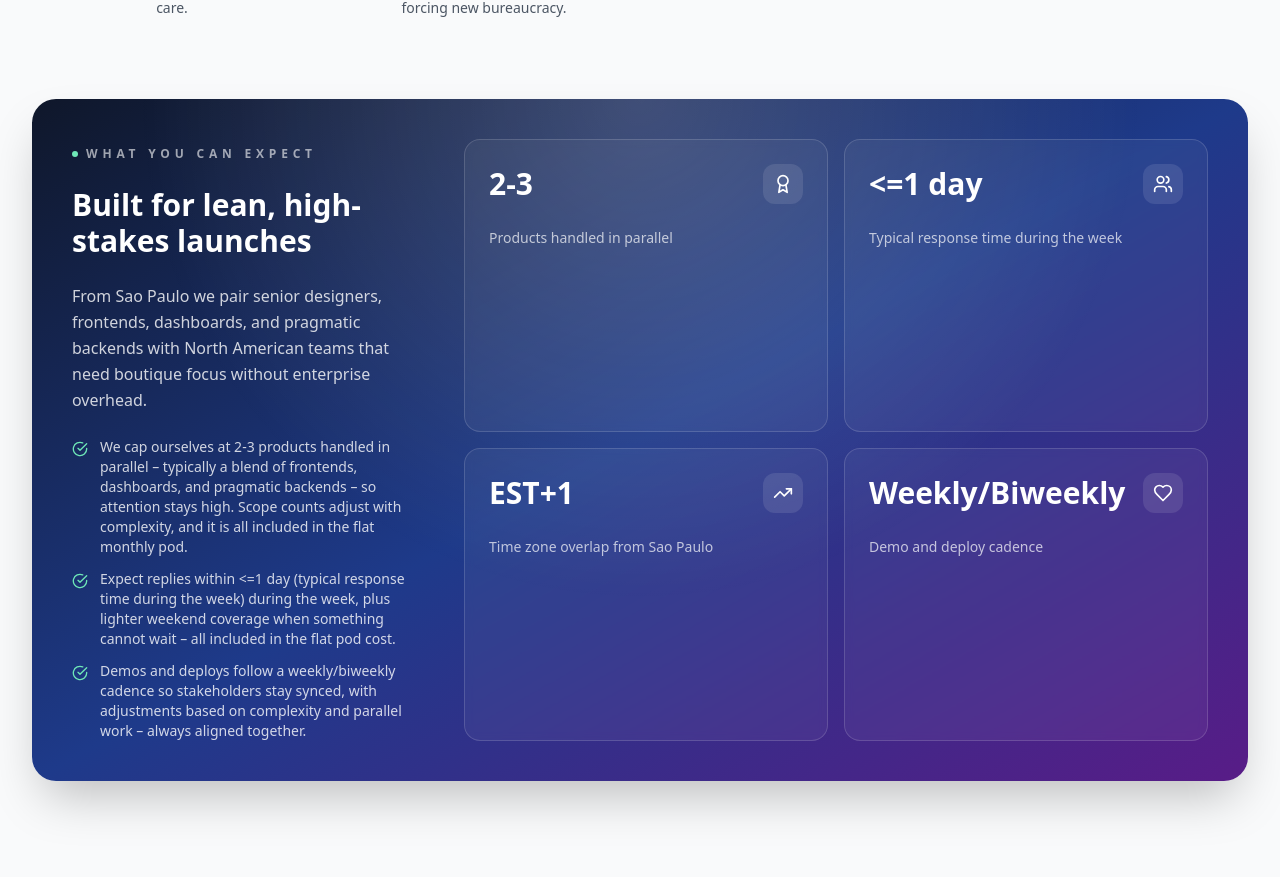
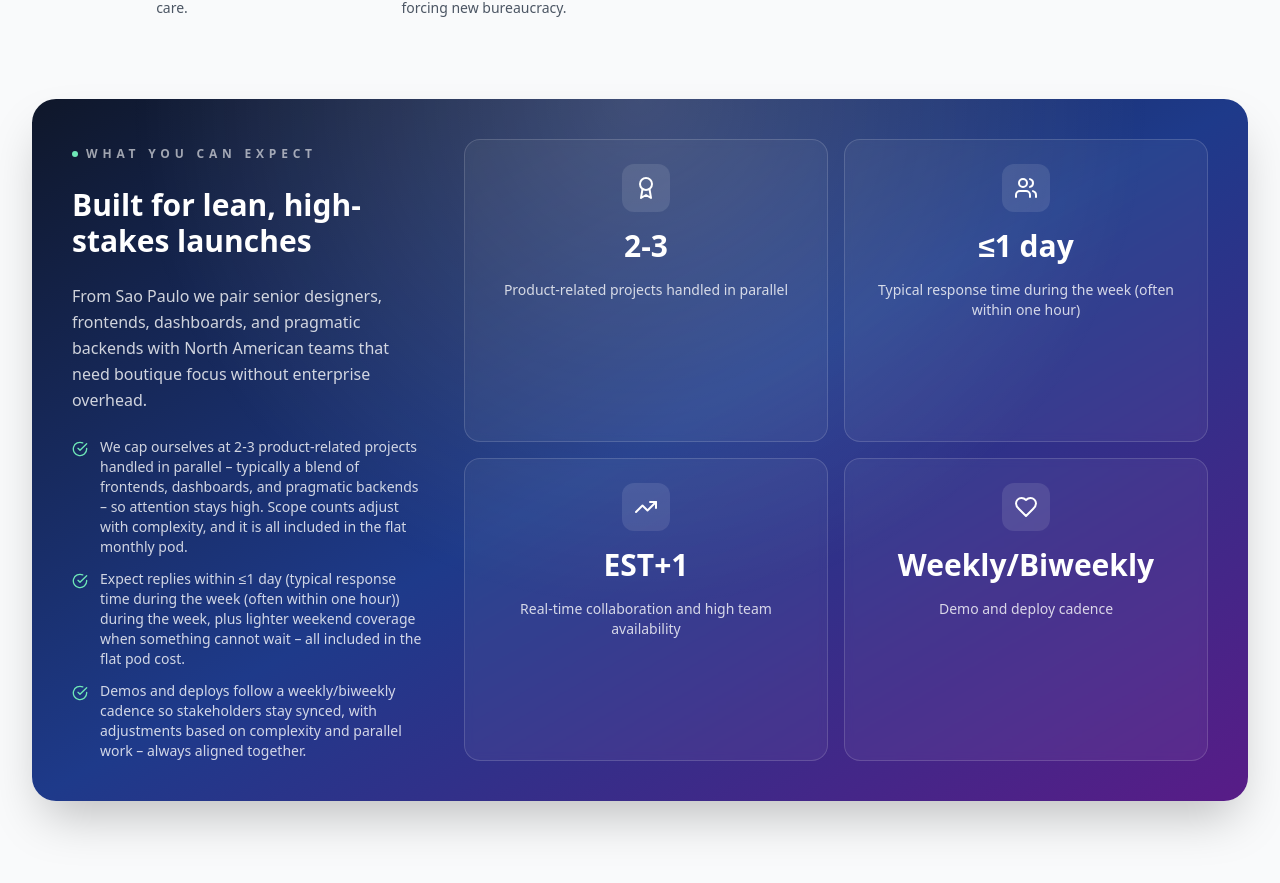
Before and after one commit to tgthiag/tgapps.dev, a React (Vite) app: page / in a window 1280 px wide. Shown: the part 5975-6858 px from the top of the page. Built offline with nearby package versions, Linux system fonts and the light colour scheme.

Commit message:
ajustes de texto

```diff
--- a/src/components/About.tsx
+++ b/src/components/About.tsx
@@ -174,15 +174,13 @@ const About = () => {
                 return (
                   <div
                     key={index}
-                    className="rounded-2xl border border-white/15 bg-white/5 p-6 backdrop-blur-sm hover:border-white/30 transition-colors"
+                    className="rounded-2xl border border-white/15 bg-white/5 p-6 backdrop-blur-sm hover:border-white/30 transition-colors flex flex-col items-center text-center gap-4"
                   >
-                    <div className="flex items-center justify-between mb-6">
-                      <div className="text-3xl font-bold">{stat.number}</div>
-                      <div className="w-10 h-10 bg-white/10 rounded-xl flex items-center justify-center">
-                        <IconComponent className="w-5 h-5 text-white" />
-                      </div>
+                    <div className="w-12 h-12 bg-white/10 rounded-xl flex items-center justify-center">
+                      <IconComponent className="w-6 h-6 text-white" />
                     </div>
-                    <p className="text-sm text-white/70">{stat.label}</p>
+                    <div className="text-3xl font-bold">{stat.number}</div>
+                    <p className="text-sm text-white/80">{stat.label}</p>
                   </div>
                 );
               })}
--- a/src/i18n/translations.ts
+++ b/src/i18n/translations.ts
@@ -331,9 +331,9 @@ export const translations: Record<Locale, TranslationSchema> = {
       ],
       statsHeading: 'What you can expect',
       stats: [
-        { number: '2-3', label: 'Products handled in parallel' },
-        { number: '<=1 day', label: 'Typical response time during the week' },
-        { number: 'EST+1', label: 'Time zone overlap from Sao Paulo' },
+        { number: '2-3', label: 'Product-related projects handled in parallel' },
+        { number: '≤1 day', label: 'Typical response time during the week (often within one hour)' },
+        { number: 'EST+1', label: 'Real-time collaboration and high team availability' },
         { number: 'Weekly/Biweekly', label: 'Demo and deploy cadence' }
       ],
       passionTitle: 'Principles we live by',
@@ -624,9 +624,9 @@ export const translations: Record<Locale, TranslationSchema> = {
       ],
       statsHeading: 'O que você pode esperar',
       stats: [
-        { number: '2-3', label: 'Produtos em paralelo' },
-        { number: '<=1 dia', label: 'Tempo típico de resposta útil' },
-        { number: 'Fuso EST+1', label: 'Colaboração em tempo real' },
+        { number: '2-3', label: 'Projetos relacionados ao produto em paralelo' },
+        { number: '≤1 dia', label: 'Tempo típico de resposta útil (muitas vezes em até 1 hora)' },
+        { number: 'Fuso EST+1', label: 'Colaboração em tempo real e alta disponibilidade do time' },
         { number: 'Semanal/quinzenal', label: 'Ritmo de reuniões e deploys' }
       ],
       passionTitle: 'Princípios que seguimos',
```
